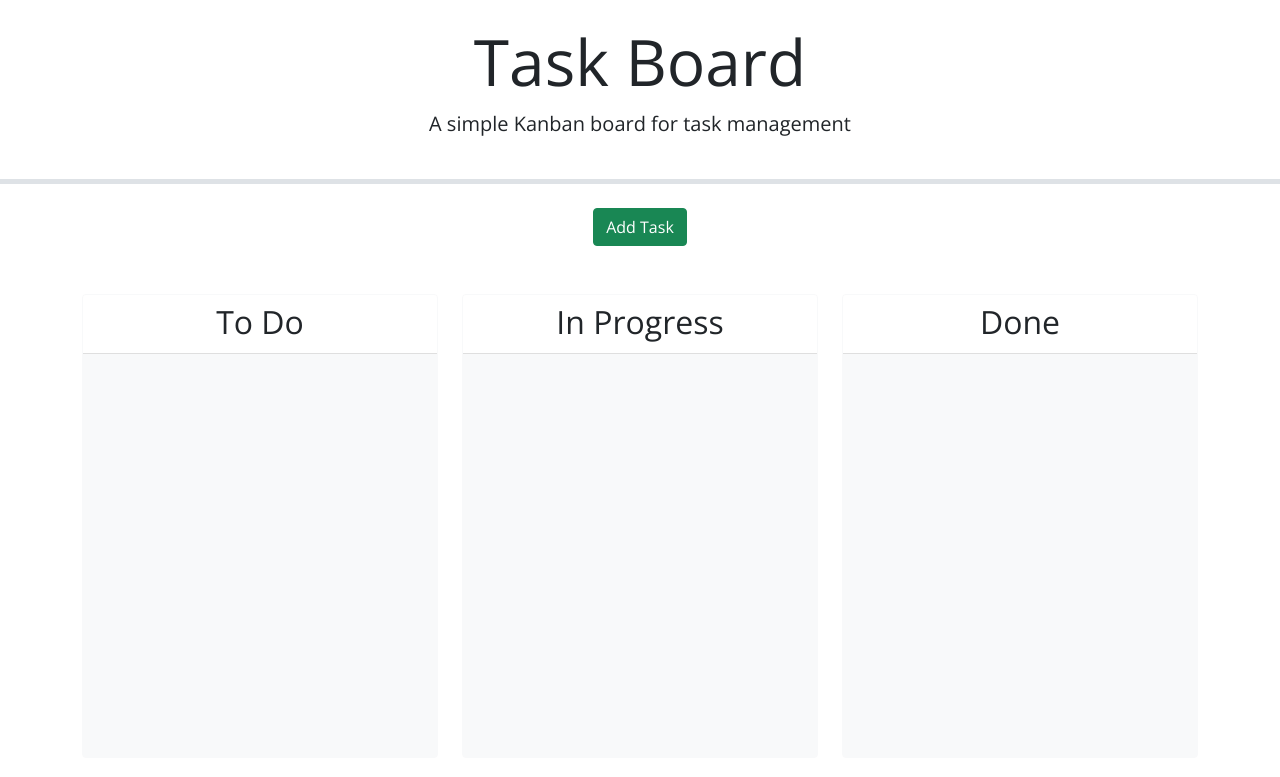
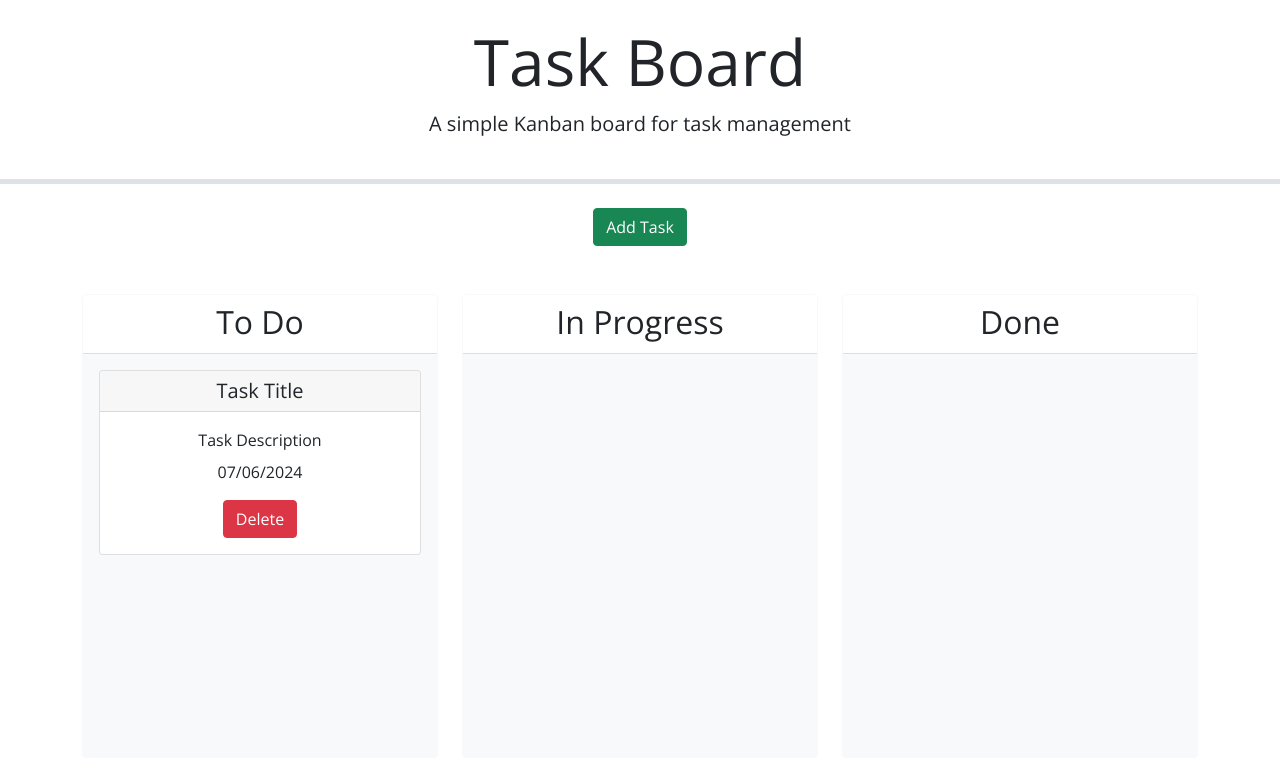
Before and after one commit to mandi7469/Task-Board, a plain HTML site: page index.html in a window 1280 px wide. Drawn offline with nearby package versions, Linux system fonts and the light colour scheme.

```diff
--- a/assets/js/script.js
+++ b/assets/js/script.js
@@ -5,9 +5,8 @@
 let entries = [];
 
 if (taskList !== null) {
-entries = entries.concat(taskList);
+  entries = entries.concat(taskList);
 }
-
 
 // Todo: create a function to generate a unique task id
 function generateTaskId() {
@@ -28,12 +27,14 @@
     taskTitle: exampleFormControlInput1.value.trim(),
     taskDueDate: datepicker.value,
     taskDescription: exampleFormControlTextarea1.value.trim(),
-    id: generateTaskId()
+    id: generateTaskId(),
   };
   console.log(taskForm);
 
   entries.push(taskForm);
   localStorage.setItem("tasks", JSON.stringify(entries));
+
+  createTaskCard(taskForm);
 }
 
 // Todo: create a function to handle deleting a task
@@ -46,6 +47,8 @@
 $(document).ready(function () {});
 addTask.addEventListener("click", handleAddTask);
 
+
+
 $(function () {
   $("#datepicker").datepicker();
 });
--- a/index.html
+++ b/index.html
@@ -66,8 +66,19 @@
           <div class="card-header bg-white">
             <h2 class="card-title mb-1">To Do</h2>
           </div>
-          <div class="card-body bg-light">
+          <div id="todoColumn" class="card-body bg-light">
             <div id="todo-cards"></div>
+
+            <div class="card w-100">
+              <h5 class="card-header">Task Title</h5>
+              <div class="card-body">
+                <p class="card-title">Task Description</p>
+                <p class="card-text">07/06/2024</p>
+                <a href="#" class="btn btn-danger">Delete</a>
+              </div>
+            </div>
+
+
           </div>
         </div>
       </div>
```
Also changed, not shown: 2 other files.
